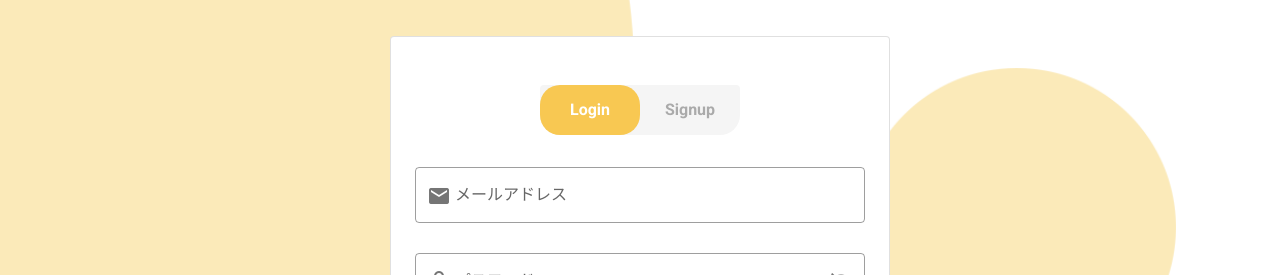
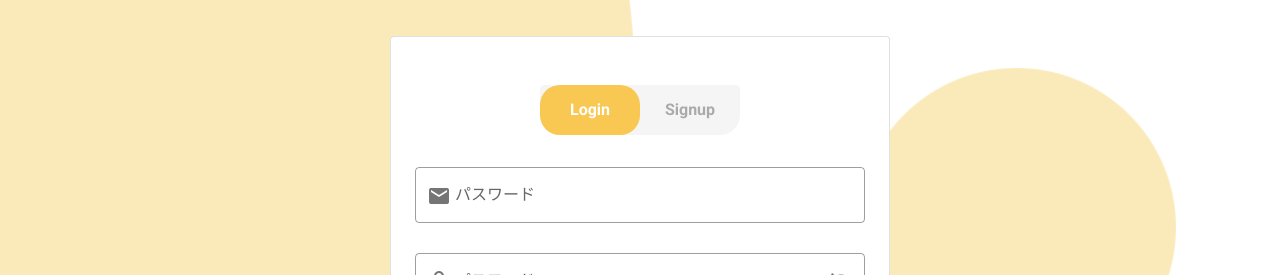
Before and after one commit to Ry0xi/a02, a Nuxt app in the folder frontend/: page /login in a window 1280 px wide. Shown: the top 275 px of the page. Built offline with nearby package versions, Linux system fonts and the light colour scheme.

Commit message:
[f-fix]フォームのラベルとアイコンの表示・非表示を変更できるように修正

```diff
--- a/frontend/components/UserForm/Email.vue
+++ b/frontend/components/UserForm/Email.vue
@@ -7,11 +7,11 @@ noValidation: バリデーションメッセージを表示しない
   <div>
     <v-text-field
       v-model="setEmail"
-      prepend-inner-icon="mdi-email"
+      :prepend-inner-icon="noIcon ? '' : 'mdi-email'"
       single-line
       outlined
       :rules="form.rules"
-      label="メールアドレス"
+      :label="label"
     >
     </v-text-field>
   </div>
@@ -25,7 +25,15 @@ export default {
   },
   props: {
     email: String,
+    label: {
+      type: String,
+      default: 'パスワード',
+    },
     noValidation: {
+      type: Boolean,
+      default: false,
+    },
+    noIcon: {
       type: Boolean,
       default: false,
     },
--- a/frontend/components/UserForm/Password.vue
+++ b/frontend/components/UserForm/Password.vue
@@ -8,11 +8,11 @@ noValidation: バリデーションメッセージを表示しない
     <v-text-field
       v-model="setPassword"
       :type="toggle.type"
-      prepend-inner-icon="mdi-lock"
+      :prepend-inner-icon="noIcon ? '' : 'mdi-lock'"
       :append-icon="toggle.icon"
       single-line
       outlined
-      label="パスワード"
+      :label="label"
       :rules="form.rules"
       :hint="form.hint"
       @click:append="show = !show"
@@ -29,7 +29,15 @@ export default {
   },
   props: {
     password: String,
+    label: {
+      type: String,
+      default: 'パスワード',
+    },
     noValidation: {
+      type: Boolean,
+      default: false,
+    },
+    noIcon: {
       type: Boolean,
       default: false,
     },
```
